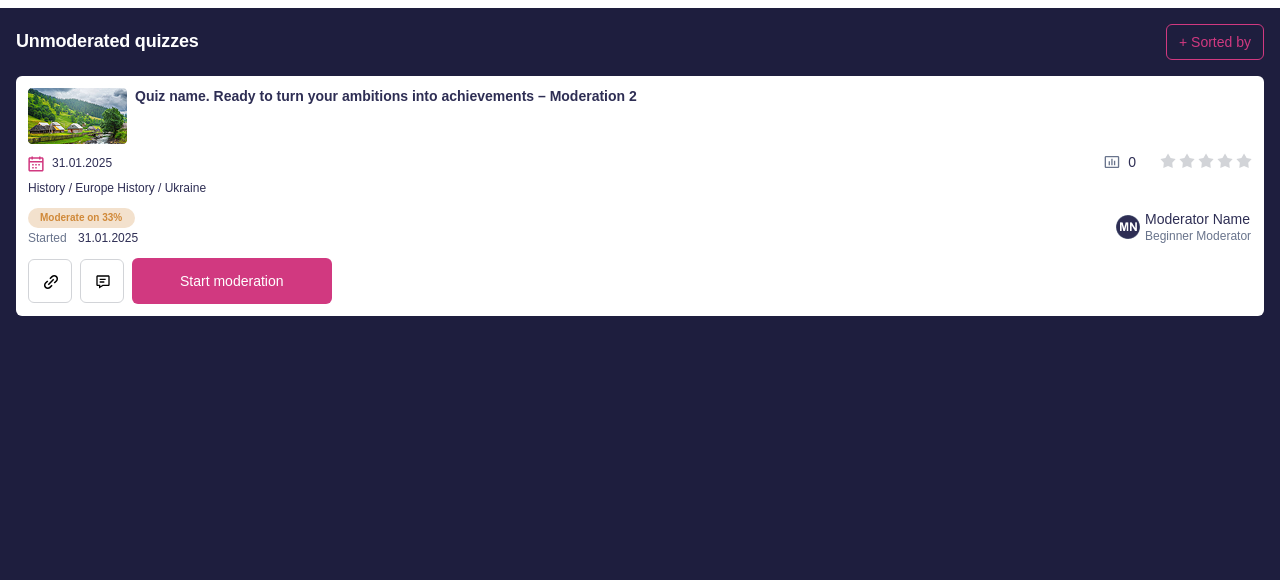
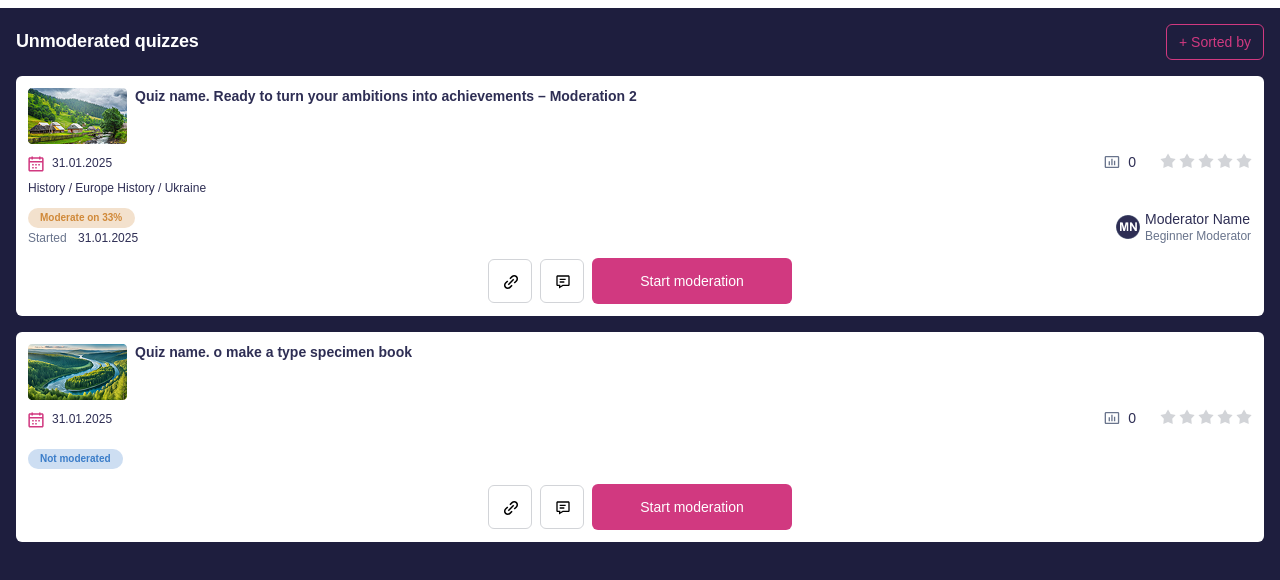
Before and after one commit to YelyzavetaMala/test-task-2win, a plain HTML site: page index.html in a window 1280 px wide. Shown: the part 52-632 px from the top of the page. Drawn offline with Linux system fonts and the light colour scheme.

Commit message:
fixed card

```diff
--- a/css/base.css
+++ b/css/base.css
@@ -195,6 +195,8 @@ header {
   background-color: var(--secondary);
   border-radius: 6px;
   padding: 12px;
+  display: flex;
+  flex-direction: column;
 }
 
 .gallery.grid-view .card img {
@@ -274,6 +276,18 @@ header {
   margin-bottom: 3px;
   max-width: 83px;
 }
+.not-moderate {
+  font-size: 10px;
+  font-weight: 700;
+  line-height: 1.2;
+  color: #3b7dc9;
+  background-color: #3b7dc940;
+  border-radius: 50px;
+  padding: 4px 12px;
+  margin-bottom: 3px;
+  max-width: 83px;
+}
+
 .started-data {
   color: #69748c;
 }
@@ -311,7 +325,9 @@ header {
 .card-btns {
   display: flex;
   align-items: center;
+  justify-content: center;
   gap: 8px;
+  margin-top: auto;
 }
 
 .card-btn {
--- a/index.html
+++ b/index.html
@@ -4,7 +4,7 @@
     <meta charset="UTF-8" />
     <meta name="viewport" content="width=device-width, initial-scale=1.0" />
     <title>2WIN</title>
-    <link rel="stylesheet" href="./css/style.css" />
+    <link rel="stylesheet" href="css/style.css" />
   </head>
   <body>
     <header>
@@ -130,6 +130,76 @@
                 <button class="start-btn">Start moderation</button>
               </div>
             </div>
+            <div class="card">
+              <div class="quiz-name">
+                <img src="./img/card2-img.png" alt="Card 2" />
+                <h3 class="card-title">
+                  Quiz name. o make a type specimen book
+                </h3>
+              </div>
+
+              <div class="created-info">
+                <div class="created-data">
+                  <svg class="created-icon" width="16" height="16">
+                    <use href="./img/icons.svg#icon-data"></use>
+                  </svg>
+                  <p>31.01.2025</p>
+                </div>
+                <div class="results-rating">
+                  <div class="results">
+                    <svg class="results-icon" width="16" height="16">
+                      <use href="./img/icons.svg#icon-results"></use>
+                    </svg>
+                    <p>0</p>
+                  </div>
+                  <ul class="card-stars">
+                    <li>
+                      <svg class="card-star" width="16" height="16">
+                        <use href="img/icons.svg#icon-star"></use>
+                      </svg>
+                    </li>
+                    <li>
+                      <svg class="card-star" width="16" height="16">
+                        <use href="img/icons.svg#icon-star"></use>
+                      </svg>
+                    </li>
+                    <li>
+                      <svg class="card-star" width="16" height="16">
+                        <use href="img/icons.svg#icon-star"></use>
+                      </svg>
+                    </li>
+                    <li>
+                      <svg class="card-star" width="16" height="16">
+                        <use href="img/icons.svg#icon-star"></use>
+                      </svg>
+                    </li>
+                    <li>
+                      <svg class="card-star" width="16" height="16">
+                        <use href="img/icons.svg#icon-star"></use>
+                      </svg>
+                    </li>
+                  </ul>
+                </div>
+              </div>
+              <div class="info-moderator">
+                <div>
+                  <p class="not-moderate">Not moderated</p>
+                </div>
+              </div>
+              <div class="card-btns">
+                <button class="card-btn">
+                  <svg class="" width="16" height="16">
+                    <use href="./img/icons.svg#icon-link"></use>
+                  </svg>
+                </button>
+                <button class="card-btn">
+                  <svg class="" width="16" height="16">
+                    <use href="./img/icons.svg#icon-comment"></use>
+                  </svg>
+                </button>
+                <button class="start-btn">Start moderation</button>
+              </div>
+            </div>
           </div>
         </div>
       </section>
```
Also changed, not shown: img/card2-img.png (added).
